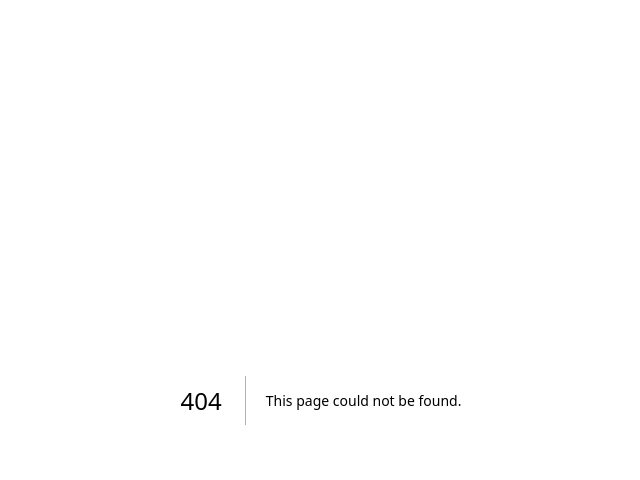
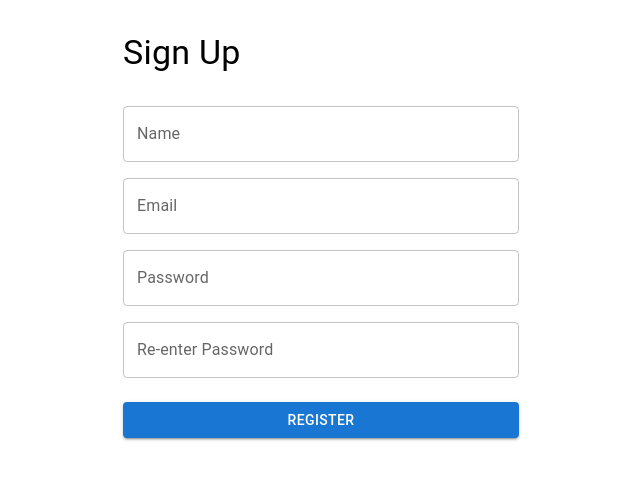
Before and after one commit to ShantnuKadam/OpsJotter-App, a Next.js app: page /account in a window 1280 px wide. Before the commit this address had no page. Shown: the top 480 px of the page, without its empty margins (319-959 px from the left). Built offline with nearby package versions, Linux system fonts and the light colour scheme.

Commit message:
Kakoli login
26/04/2024 (07:32 PM)

```diff
--- a/package.json
+++ b/package.json
@@ -11,6 +11,7 @@
     "@mui/icons-material": "^5.15.15",
     "@mui/material": "^5.15.15",
     "axios": "^1.6.8",
+    "bcryptjs": "^2.4.3",
     "chart.js": "^4.4.2",
     "express": "^4.19.2",
     "mongoose": "^8.3.2",
--- /dev/null
+++ b/pages/account.js
@@ -0,0 +1,101 @@
+// pages/signup.tsx
+
+import { useState } from 'react';
+import { Button, TextField, Container, Typography, Alert } from '@mui/material';
+
+const Signup = () => {
+    const [formData, setFormData] = useState({
+        name: '',
+        email: '',
+        password: '',
+        confirmPassword: ''
+    });
+    const [error, setError] = useState('');
+    const [success, setSuccess] = useState('');
+
+    const handleChange = (e) => {
+        setFormData({ ...formData, [e.target.name]: e.target.value });
+    };
+
+    const handleSubmit = async (event) => {
+        event.preventDefault();
+        if (formData.password !== formData.confirmPassword) {
+            setError('Passwords do not match');
+            return;
+        }
+
+        setError('');
+        const response = await fetch('/api/auth/signup', {
+            method: 'POST',
+            headers: {
+                'Content-Type': 'application/json',
+            },
+            body: JSON.stringify(formData)
+        });
+
+        const data = await response.json();
+        if (response.ok) {
+            setSuccess('User registered successfully!');
+            setError('');
+            setFormData({ name: '', email: '', password: '', confirmPassword: '' });
+        } else {
+            setError(data.error || 'Failed to register');
+        }
+    };
+
+
+
+    return (
+        <Container maxWidth="xs">
+            <Typography variant="h4" sx={{ mt: 4, mb: 2 }}>Sign Up</Typography>
+            {error && <Alert severity="error">{error}</Alert>}
+            {success && <Alert severity="success">{success}</Alert>}
+            <form onSubmit={handleSubmit}>
+                <TextField
+                    label="Name"
+                    variant="outlined"
+                    fullWidth
+                    name="name"
+                    value={formData.name}
+                    onChange={handleChange}
+                    sx={{ mt: 2 }}
+                />
+                <TextField
+                    label="Email"
+                    type="email"
+                    variant="outlined"
+                    fullWidth
+                    name="email"
+                    value={formData.email}
+                    onChange={handleChange}
+                    sx={{ mt: 2 }}
+                />
+                <TextField
+                    label="Password"
+                    type="password"
+                    variant="outlined"
+                    fullWidth
+                    name="password"
+                    value={formData.password}
+                    onChange={handleChange}
+                    sx={{ mt: 2 }}
+                />
+                <TextField
+                    label="Re-enter Password"
+                    type="password"
+                    variant="outlined"
+                    fullWidth
+                    name="confirmPassword"
+                    value={formData.confirmPassword}
+                    onChange={handleChange}
+                    sx={{ mt: 2 }}
+                />
+                <Button type="submit" variant="contained" fullWidth sx={{ mt: 3, mb: 2 }}>
+                    Register
+                </Button>
+            </form>
+        </Container>
+    );
+};
+
+export default Signup;
```
Also changed, not shown: models/account.js (added, +10 -0 lines), pages/api/auth/clientLogin.js (added, +42 -0 lines), pages/api/auth/signup.js (added, +52 -0 lines), pages/login.js (+62 -29 lines), utils/generateUniqueAccountId.js (added, +17 -0 lines), 1 other file (tests, documents, lock files or other folders).
